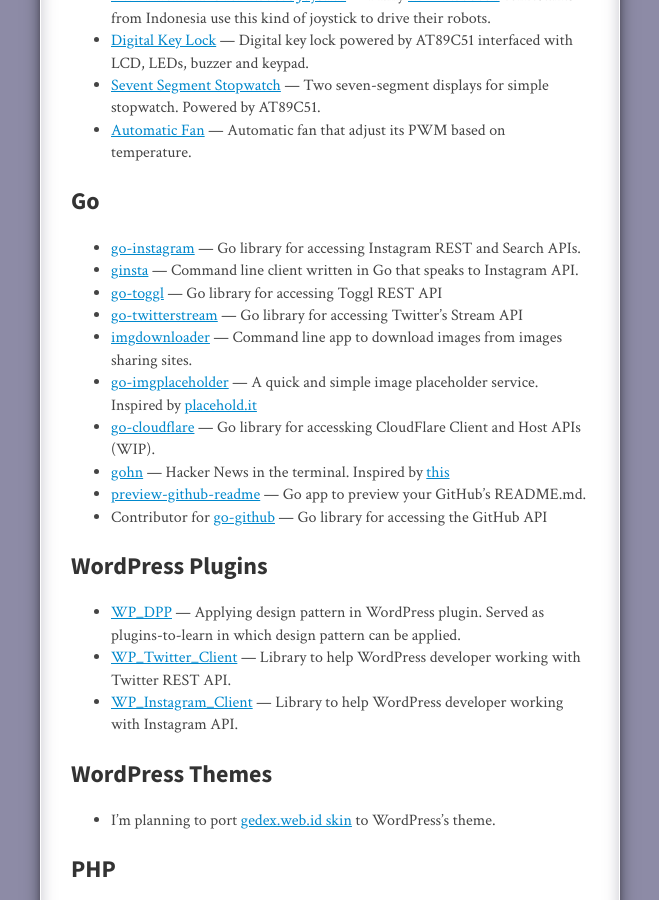
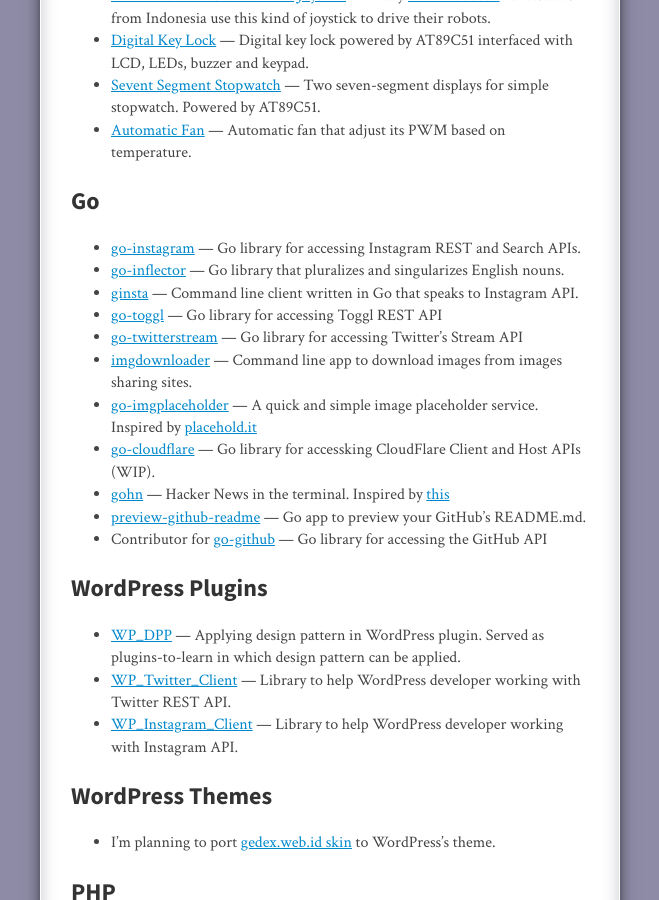
Before and after one commit to gedex/gedex.github.com, a Jekyll site: the page built from projects/index.md, in a window 1280 px wide and 900 px high, scrolled down 398 px. Shown: the whole window, without its empty margins (310-969 px from the left). Built offline with Jekyll 4.4.1, drawn with Linux system fonts in a browser that asks for light colours; nearby versions of some CDN libraries; some web fonts are replaced; comment, search, counter and statistics services are not loaded.

Commit message:
Added Go's inflector to project list.

```diff
--- a/projects/index.md
+++ b/projects/index.md
@@ -17,6 +17,7 @@ layout: page
 ## Go
 
 * [go-instagram](https://github.com/gedex/go-instagram) &mdash; Go library for accessing Instagram REST and Search APIs.
+* [go-inflector](https://github.com/gedex/inflector) &mdash; Go library that pluralizes and singularizes English nouns.
 * [ginsta](https://github.com/gedex/ginsta) &mdash; Command line client written in Go that speaks to Instagram API.
 * [go-toggl](https://github.com/gedex/go-toggl) &mdash; Go library for accessing Toggl REST API
 * [go-twitterstream](https://github.com/gedex/go-twitterstream) &mdash; Go library for accessing Twitter's Stream API
```
